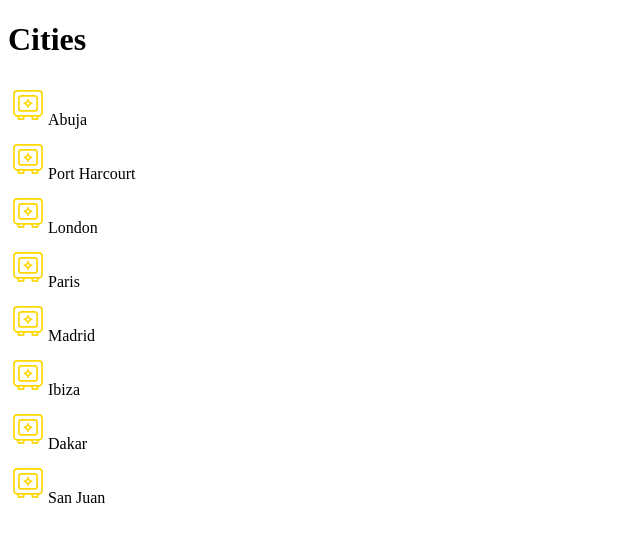
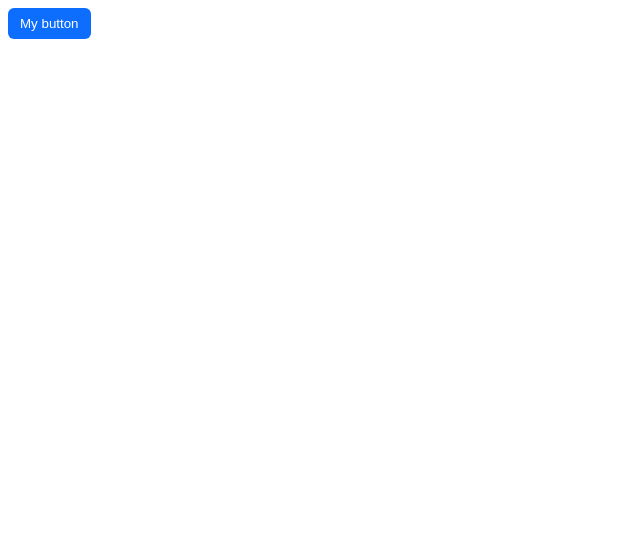
Before and after one commit to ifuenteromero/typescript, a React (Vite) app: page / in a window 1280 px wide. Shown: the top 542 px of the page, without its empty margins (0-640 px from the left). Built offline with nearby package versions, Linux system fonts and the light colour scheme.

Commit message:
Styling Components. Exercise using CSS-modules

```diff
--- a/src/App.tsx
+++ b/src/App.tsx
@@ -1,32 +1,12 @@
-import { useState } from "react";
-import ListGroup from "./components/ListGroup";
-import "./App.css";
+import Button from "./components/Button";
 
 const App = () => {
-	const [isAlertVisible, setAlertVisibility] = useState(false);
-
-	const items = [
-		"Abuja",
-		"Port Harcourt",
-		"London",
-		"Paris",
-		"Madrid",
-		"Ibiza",
-		"Dakar",
-		"San Juan",
-	];
-
-	const handleSelectItem = (item: string) => {
-		console.log({ item });
-	};
-
+	const handleClick = () => console.log("click");
 	return (
 		<div>
-			<ListGroup
-				items={items}
-				heading="Cities"
-				onSelectItem={handleSelectItem}
-			/>
+			<Button color="primary" onClick={handleClick}>
+				My button
+			</Button>
 		</div>
 	);
 };
--- /dev/null
+++ b/src/components/Button/Button.module.css
@@ -0,0 +1,10 @@
+.btn {
+    border-style: none;
+    border-radius: 6px;
+    padding: 8px 12px;
+    color: white;
+}
+
+.btn-primary {
+    background-color: #0d6efd;
+}
--- a/src/components/Button.tsx
+++ b/src/components/Button/Button.tsx
@@ -1,4 +1,5 @@
 import React from "react";
+import styles from "./Button.module.css";
 
 interface Props {
 	children: string;
@@ -8,7 +9,11 @@
 
 const Button = ({ children, onClick, color = "primary" }: Props) => {
 	return (
-		<button type="button" className={`btn btn-${color}`} onClick={onClick}>
+		<button
+			type="button"
+			className={[styles.btn, styles[`btn-${color}`]].join(" ")}
+			onClick={onClick}
+		>
 			{children}
 		</button>
 	);
--- /dev/null
+++ b/src/components/Button/index.ts
@@ -0,0 +1,3 @@
+import Button from "./Button";
+
+export default Button;
```
